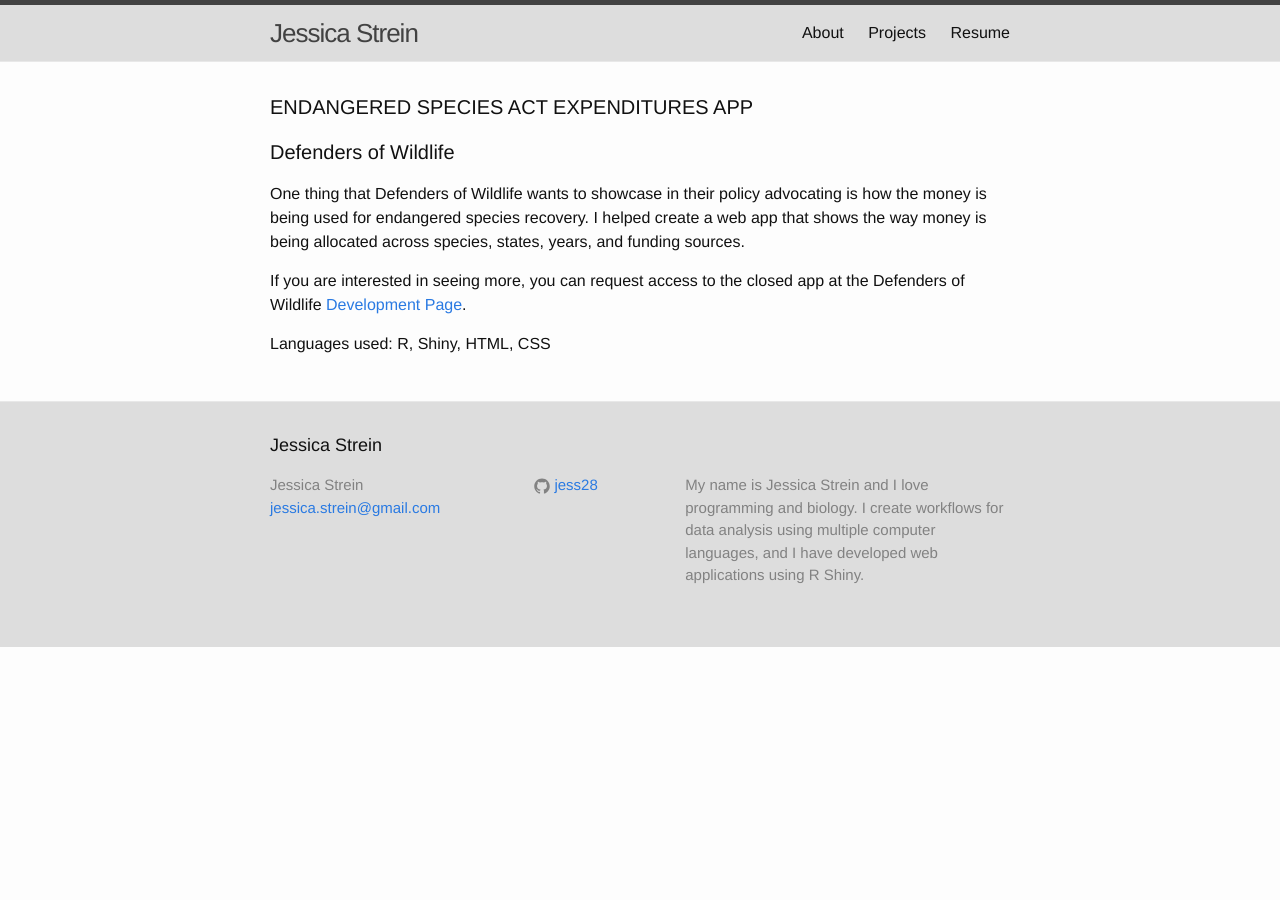
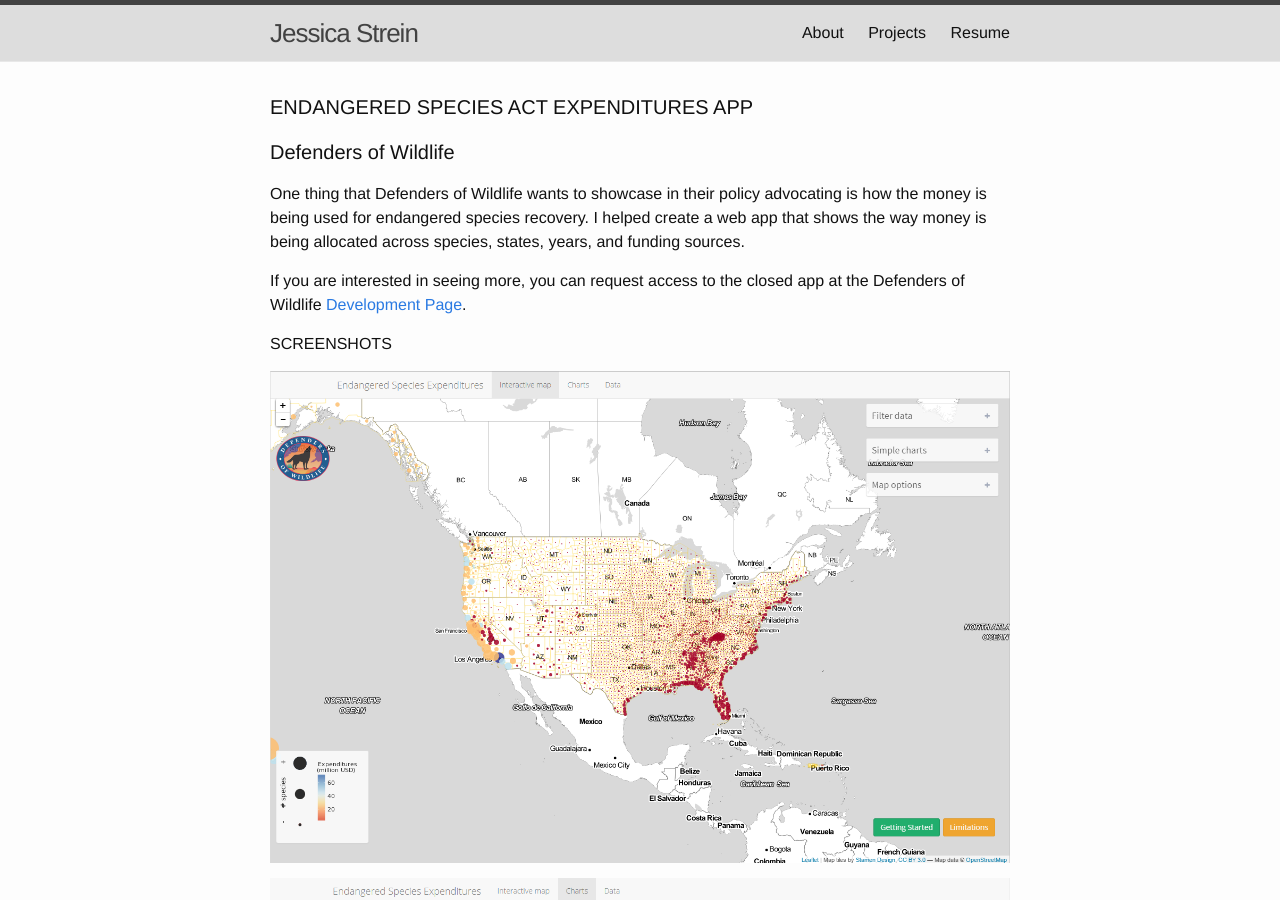
Before and after one commit to jess28/jess28.github.io, a Jekyll site: the page built from projects/end_sp_budget_app.md, in a window 1280 px wide and 900 px high. Built offline with Jekyll 4.4.1, drawn with Linux system fonts in a browser that asks for light colours.

Commit message:
added pictures for expenditures app

```diff
--- a/projects/end_sp_budget_app.md
+++ b/projects/end_sp_budget_app.md
@@ -10,4 +10,12 @@
 
 If you are interested in seeing more, you can request access to the closed app at the Defenders of Wildlife [Development Page](https://defend-esc-dev.org/).
 
+SCREENSHOTS
+
+![Map of expenditures]({{base}}/assets/budget_map.PNG)
+
+![Expenditures by species]({{base}}/assets/budget_charts_1.PNG)
+
+![Expenditure correlations]({{base}}/assets/budget_charts_2.PNG)
+
 Languages used: R, Shiny, HTML, CSS
```
Also changed, not shown: assets/budget_charts_1.PNG (added), assets/budget_charts_2.PNG (added), assets/budget_map.PNG (added).
